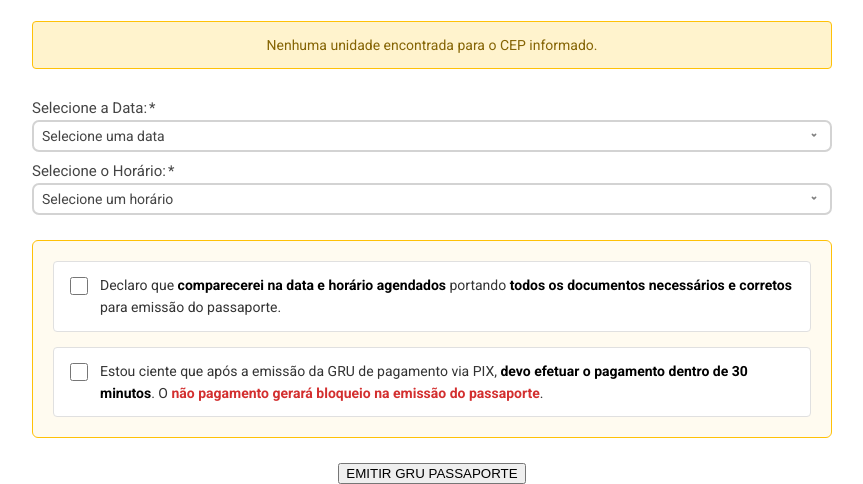
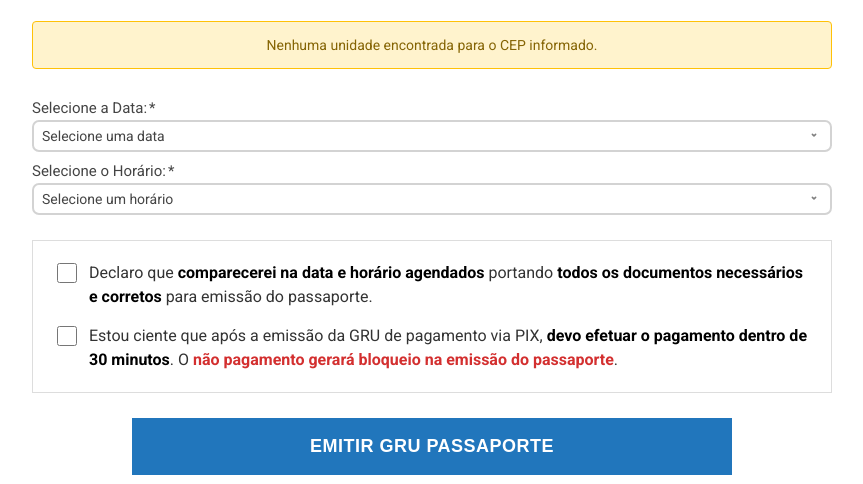
Before and after one commit to Solutionsforce/PassPF, a Flask app: page /protocolo in a window 1280 px wide. Shown: the part 871-1355 px from the top of the page, without its empty margins (208-1071 px from the left). Run offline with Flask 3, Linux system fonts and the light colour scheme.

Commit message:
Update page appearance for a more professional and governmental look
Refactors the '/protocolo' page's CSS to remove gamified elements, update input styles, and style the primary button to appear more professional and less rounded.

Replit-Commit-Author: Agent
Replit-Commit-Session-Id: 2f1d9dde-6280-4dd7-be92-213d7a001ec0
Replit-Commit-Checkpoint-Type: full_checkpoint
Replit-Commit-Event-Id: c4c2f538-1999-4286-b206-199249454f66
Replit-Commit-Screenshot-Url: https://storage.googleapis.com/screenshot-production-us-central1/c69ae46c-7eaa-4d13-905b-498ffecf424b/2f1d9dde-6280-4dd7-be92-213d7a001ec0/SNv9zME

```diff
--- a/static/css/style.css
+++ b/static/css/style.css
@@ -1269,9 +1269,8 @@ body {
 }
 
 .declaracoes-container {
-    background: #fffbf0;
-    border: 1px solid #ffc107;
-    border-radius: 6px;
+    background: #ffffff;
+    border: 1px solid #ddd;
     padding: 20px;
     margin: 25px 0;
 }
@@ -1280,10 +1279,9 @@ body {
     display: flex;
     align-items: flex-start;
     margin-bottom: 15px;
-    padding: 12px;
-    background: #fff;
-    border-radius: 4px;
-    border: 1px solid #e0e0e0;
+    padding: 0;
+    background: transparent;
+    border: none;
 }
 
 .declaracao-item:last-child {
@@ -1291,18 +1289,18 @@ body {
 }
 
 .declaracao-item input[type="checkbox"] {
-    min-width: 18px;
-    width: 18px;
-    height: 18px;
+    min-width: 20px;
+    width: 20px;
+    height: 20px;
     margin-right: 12px;
-    margin-top: 3px;
+    margin-top: 2px;
     cursor: pointer;
     flex-shrink: 0;
 }
 
 .declaracao-item label {
-    font-size: 14px;
-    line-height: 1.6;
+    font-size: 16px;
+    line-height: 1.5;
     color: #333;
     cursor: pointer;
     margin: 0;
@@ -1311,6 +1309,26 @@ body {
 .declaracao-item label strong {
     font-weight: 600;
     color: #000;
+}
+
+.btn-primary {
+    background: #2176bc;
+    color: #fff;
+    border: none;
+    border-radius: 0;
+    font-size: 18px;
+    font-weight: 600;
+    padding: 18px 40px;
+    cursor: pointer;
+    width: 100%;
+    max-width: 600px;
+    text-transform: uppercase;
+    letter-spacing: 0.5px;
+    transition: background-color 0.2s;
+}
+
+.btn-primary:hover {
+    background: #1a5fa0;
 }
 
 .button-group-center {
```
